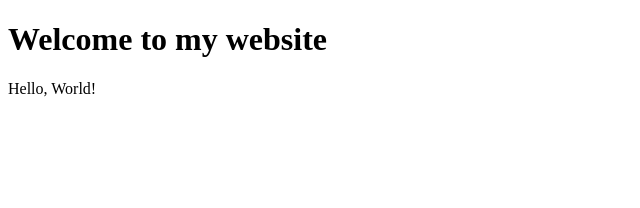
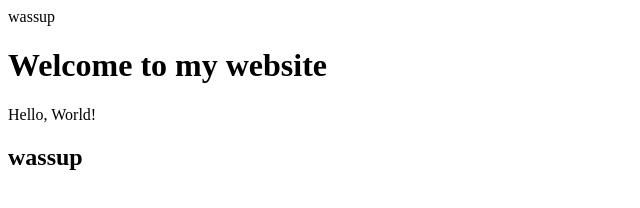
Before and after one commit to as8ix/Hello, a plain HTML site: page index.html in a window 1280 px wide. Shown: the whole page, without its empty margins (0-640 px from the left). Drawn offline with Linux system fonts and the light colour scheme.

Commit message:
Update index.html

```diff
--- a/index.html
+++ b/index.html
@@ -4,7 +4,9 @@
         <title>Hello!</title>
     </head>
     <body>
+        wassup
         <h1>Welcome to my website</h1>
         Hello, World!
+        <h2>wassup</h2>
     </body>
 </html>
```
